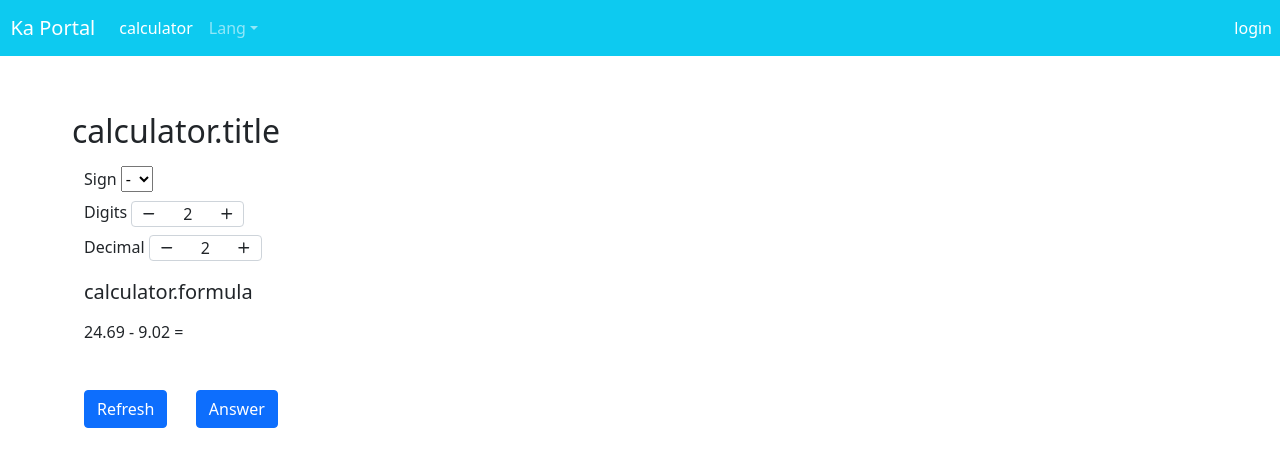
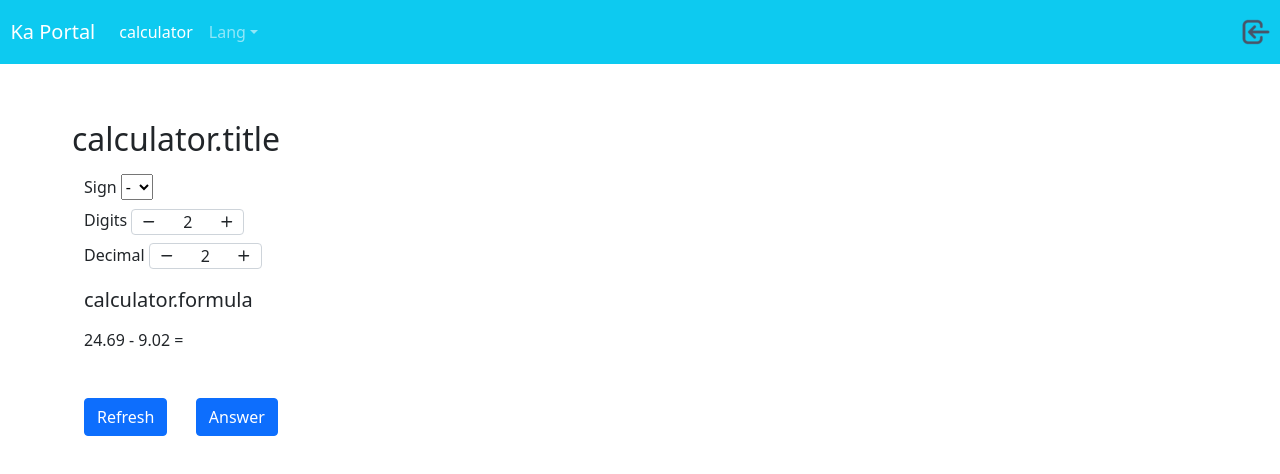
Before and after one commit to kahoau/vue-portal, a Vue app: page / in a window 1280 px wide. Shown: the top 474 px of the page. Built offline with nearby package versions, Linux system fonts and the light colour scheme.

Commit message:
login icon

```diff
--- a/src/components/SiteNav.vue
+++ b/src/components/SiteNav.vue
@@ -1,6 +1,6 @@
 <template>
   <b-navbar toggleable="lg" type="dark" variant="info">
-    <b-navbar-brand href="#">&nbsp;&nbsp;Ka Portal</b-navbar-brand>
+    <b-navbar-brand href="/">&nbsp;&nbsp;Ka Portal</b-navbar-brand>
     <b-navbar-toggle target="nav-collapse"></b-navbar-toggle>
 
     <b-collapse id="nav-collapse" is-nav>
@@ -27,7 +27,9 @@
         </b-nav-item-dropdown>
       </b-navbar-nav>
       <b-navbar-nav class="ms-auto" v-else>
-        <b-nav-item href="#"><b-link to="/login">login</b-link></b-nav-item>
+        <b-nav-item href="#">
+          <b-link to="/login"><img src="@/assets/images/login_icon_152813.png" fluid alt="Responsive image" /></b-link>
+        </b-nav-item>
       </b-navbar-nav>
     </b-collapse>
   </b-navbar>
```
Also changed, not shown: src/assets/images/login_icon_152813.png (added).
